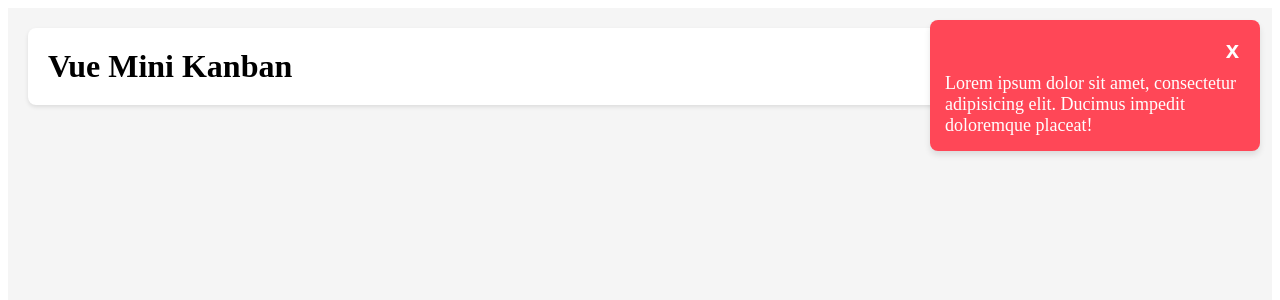
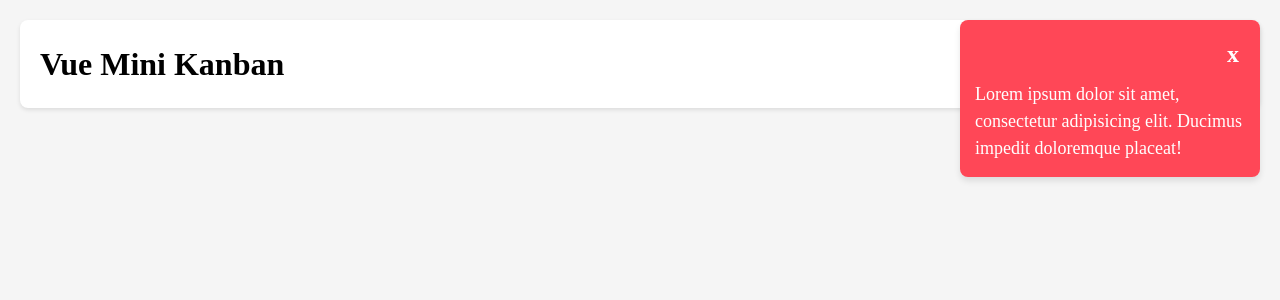
Before and after one commit to stamorim28/vue-mini-kanban, a Vue app: page / in a window 1280 px wide. Shown: the top 300 px of the page. Built offline with nearby package versions, Linux system fonts and the light colour scheme.

Commit message:
style: add reset

```diff
--- a/src/App.vue
+++ b/src/App.vue
@@ -8,4 +8,6 @@
   </div>
 </template>
 
-<style scoped></style>
+<style lang="scss">
+@import '@/assets/scss/reset.scss';
+</style>
--- /dev/null
+++ b/src/assets/scss/reset.scss
@@ -0,0 +1,90 @@
+/* Box sizing rules */
+*,
+*::before,
+*::after {
+  box-sizing: border-box;
+}
+
+/* Remove default padding */
+ul[class],
+ol[class] {
+  padding: 0;
+}
+
+/* Remove default margin */
+body,
+h1,
+h2,
+h3,
+h4,
+p,
+ul[class],
+ol[class],
+figure,
+blockquote,
+dl,
+dd {
+  margin: 0;
+}
+
+p,
+span {
+  font-weight: 400;
+}
+
+/* Set core root defaults */
+html {
+  scroll-behavior: smooth;
+}
+
+/* Set core body defaults */
+body {
+  min-height: 100dvh;
+  text-rendering: optimizeSpeed;
+  line-height: 1.5;
+}
+
+/* Remove list styles on ul, ol elements with a class attribute */
+ul[class],
+ol[class] {
+  list-style: none;
+}
+
+/* A elements that don't have a class get default styles */
+a:not([class]) {
+  text-decoration-skip-ink: auto;
+}
+
+/* Make images easier to work with */
+img {
+  max-width: 100%;
+  display: block;
+}
+
+/* Natural flow and rhythm in articles by default */
+article > * + * {
+  margin-top: 1em;
+}
+
+/* Inherit fonts for inputs and buttons */
+input,
+button,
+textarea,
+select {
+  font: inherit;
+}
+
+/* Blur images when they have no alt attribute */
+img:not([alt]) {
+  filter: blur(10px);
+}
+
+/* Remove all animations and transitions for people that prefer not to see them */
+@media (prefers-reduced-motion: reduce) {
+  * {
+    animation-duration: 0.01ms !important;
+    animation-iteration-count: 1 !important;
+    transition-duration: 0.01ms !important;
+    scroll-behavior: auto !important;
+  }
+}
```
